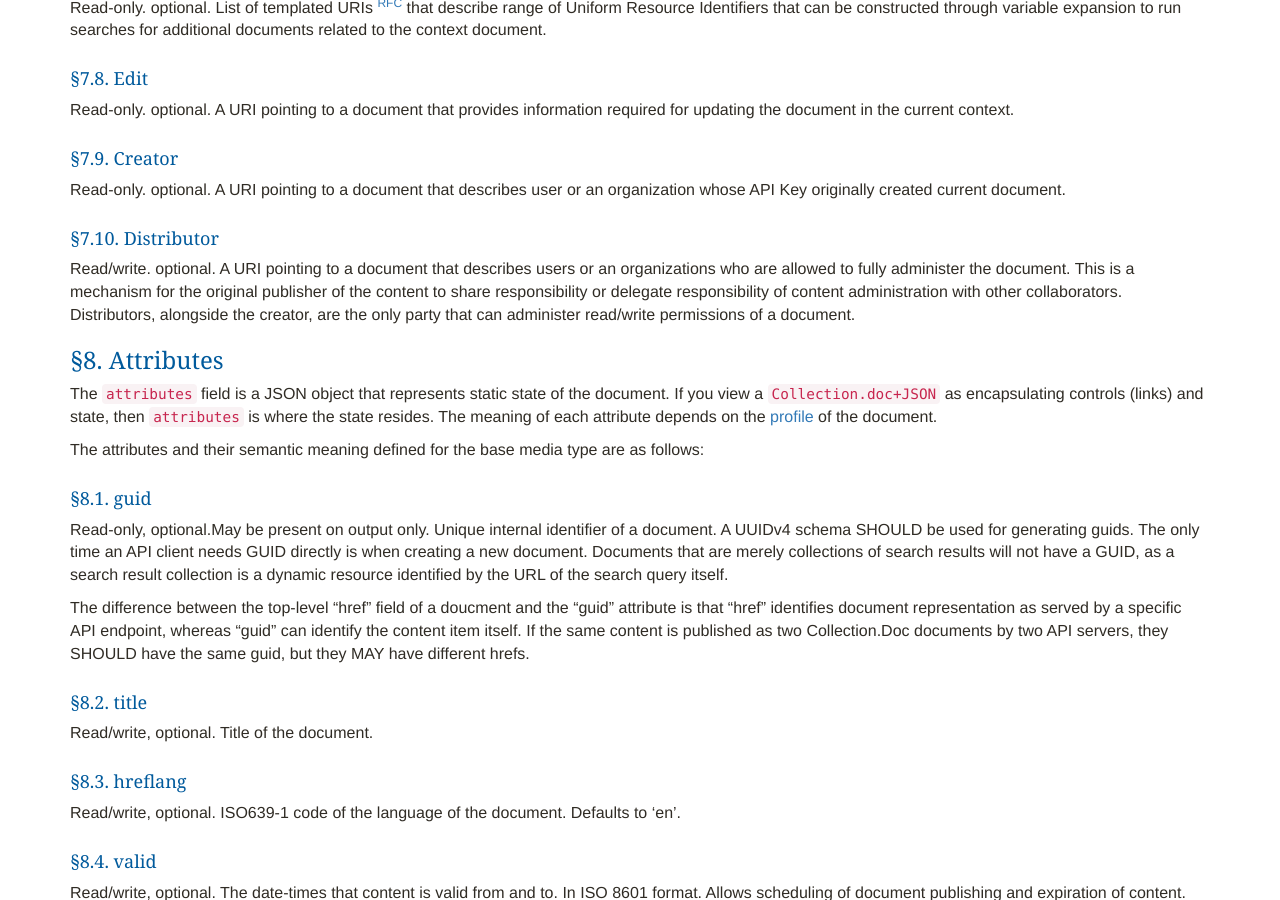
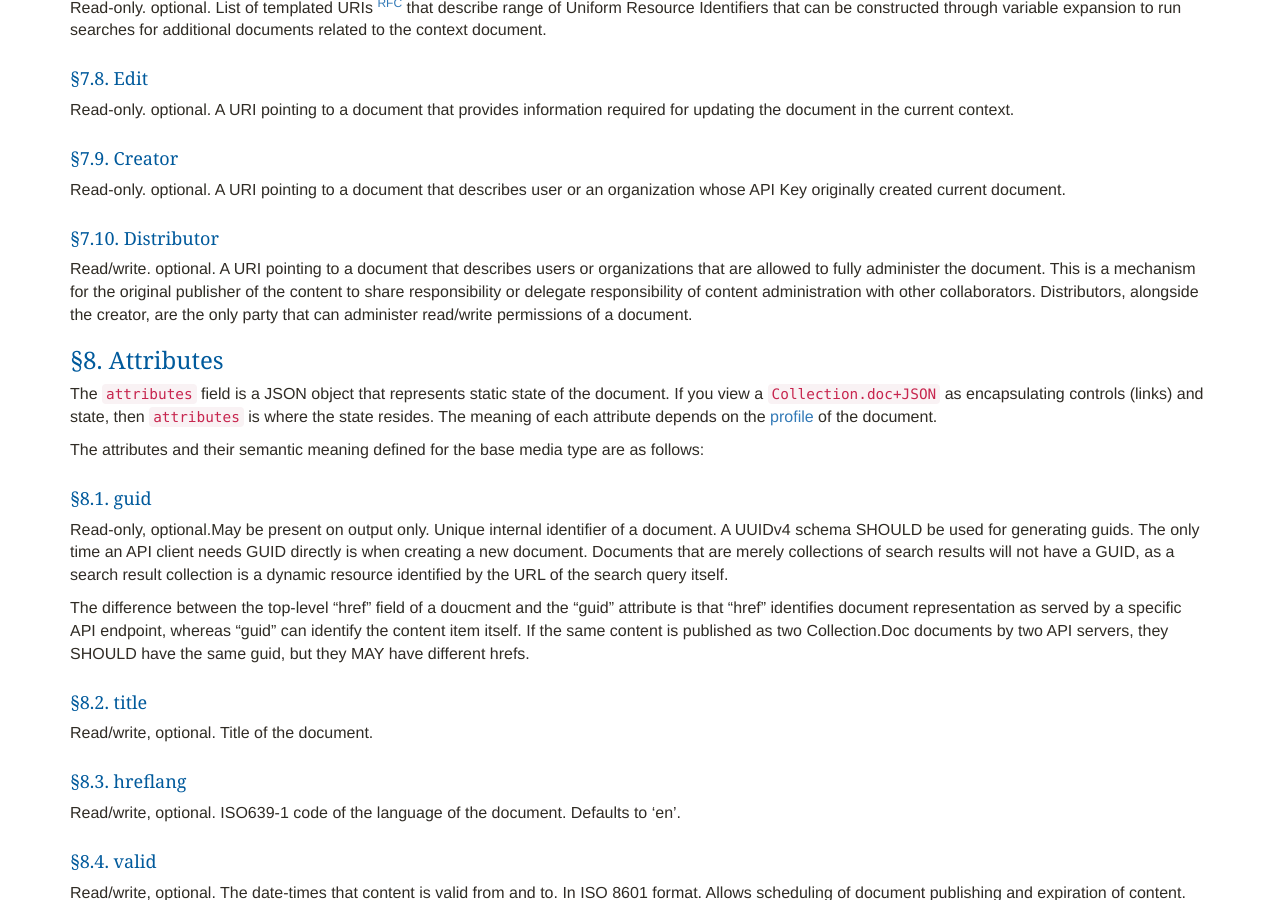
Before and after one commit to npr/cdoc-spec-site, a Jekyll site: the page built from spec.md, in a window 1280 px wide and 900 px high, scrolled down 5012 px. Built offline with Jekyll 4.4.1, drawn with Linux system fonts in a browser that asks for light colours; nearby versions of some CDN libraries; Markdown is read by kramdown in place of the engine named in the settings.

Commit message:
introducing the notion of a distributor

```diff
--- a/_includes/link_relation.md
+++ b/_includes/link_relation.md
@@ -64,4 +64,4 @@ Read-only. optional. A URI pointing to a document that describes user or an orga
 
 #### Distributor
 
-Read/write. optional. A URI pointing to a document that describes users or an organizations who are allowed to fully administer the document. This is a mechanism for the original publisher of the content to share responsibility or delegate responsibility of content administration with other collaborators. Distributors, alongside the creator, are the only party that can administer read/write permissions of a document.
+Read/write. optional. A URI pointing to a document that describes users or organizations that are allowed to fully administer the document. This is a mechanism for the original publisher of the content to share responsibility or delegate responsibility of content administration with other collaborators. Distributors, alongside the creator, are the only party that can administer read/write permissions of a document.
```
